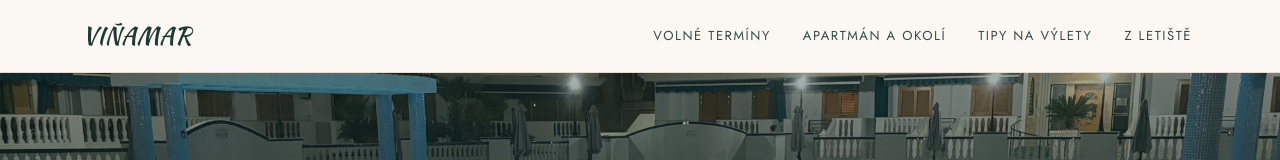
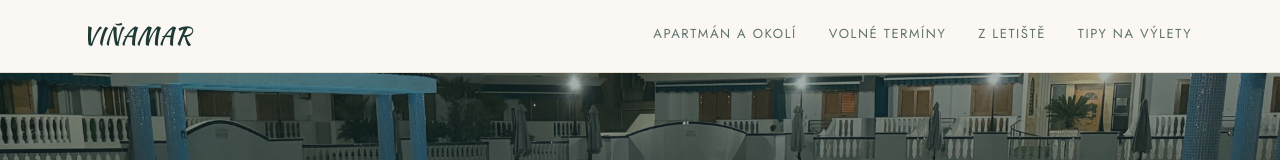
Before and after one commit to LubosRemplik/Vinamar-Web, a Next.js app in the folder web/: page / in a window 1280 px wide. Shown: the top 160 px of the page. Built offline with nearby package versions, Linux system fonts and the light colour scheme.

Commit message:
feat(web): reorder the nav and mark the current section

```diff
--- a/web/components/Footer.tsx
+++ b/web/components/Footer.tsx
@@ -1,13 +1,7 @@
 import Link from 'next/link';
+import { NAV_LINKS } from '@/lib/nav';
 import Container from './Container';
 import Logo from './Logo';
-
-const links = [
-  { href: '/volne-terminy', label: 'Volné termíny' },
-  { href: '/apartman', label: 'Apartmán a okolí' },
-  { href: '/tipy-na-vylety', label: 'Tipy na výlety' },
-  { href: '/z-letiste', label: 'Z letiště' },
-];
 
 export default function Footer() {
   return (
@@ -16,7 +10,7 @@ export default function Footer() {
         <div className="flex flex-col items-center gap-8 text-center sm:flex-row sm:items-end sm:justify-between sm:text-left">
           <Logo size="lg" subtitle />
           <nav className="flex flex-wrap justify-center gap-x-7 gap-y-3 sm:justify-end">
-            {links.map((l) => (
+            {NAV_LINKS.map((l) => (
               <Link
                 key={l.href}
                 href={l.href}
--- a/web/components/Nav.tsx
+++ b/web/components/Nav.tsx
@@ -1,21 +1,25 @@
 'use client';
 import { useEffect, useState } from 'react';
 import Link from 'next/link';
+import { usePathname } from 'next/navigation';
 import { getAdminToken } from '@/lib/admin';
+import { NAV_LINKS, isCurrent } from '@/lib/nav';
 import Container from './Container';
 import Logo from './Logo';
 
-const links = [
-  { href: '/volne-terminy', label: 'Volné termíny' },
-  { href: '/apartman', label: 'Apartmán a okolí' },
-  { href: '/tipy-na-vylety', label: 'Tipy na výlety' },
-  { href: '/z-letiste', label: 'Z letiště' },
-];
+const LINK = 'text-[13px] uppercase tracking-[0.12em] transition-colors';
 
-const LINK = 'text-[13px] uppercase tracking-[0.12em] text-ink/90 hover:text-ink transition-colors';
+// The current page is marked twice over — full-strength ink and a brass rule —
+// so it does not rely on colour alone.
+const DESKTOP_REST = 'border-b border-transparent pb-1 text-ink/70 hover:text-ink';
+const DESKTOP_CURRENT = 'border-b border-brass pb-1 text-ink';
+
+const MOBILE_REST = 'border-l-2 border-transparent pl-4 text-ink/70';
+const MOBILE_CURRENT = 'border-l-2 border-brass pl-4 text-ink';
 
 export default function Nav() {
   const [open, setOpen] = useState(false);
+  const pathname = usePathname() ?? '';
   // Admin token lives in localStorage, so this resolves client-side only — the
   // Administrace link appears just for a logged-in owner, never for visitors.
   const [isAdmin, setIsAdmin] = useState(false);
@@ -31,13 +35,21 @@ export default function Nav() {
         </Link>
 
         <nav className="hidden items-center gap-8 md:flex">
-          {links.map((l) => (
-            <Link key={l.href} href={l.href} className={LINK}>
+          {NAV_LINKS.map((l) => {
+            const current = isCurrent(pathname, l.href);
+            return (
+              <Link
+                key={l.href}
+                href={l.href}
+                aria-current={current ? 'page' : undefined}
+                className={`${LINK} ${current ? DESKTOP_CURRENT : DESKTOP_REST}`}
+              >
                 {l.label}
               </Link>
-          ))}
+            );
+          })}
           {isAdmin && (
-            <Link href="/admin" className={`${LINK} text-brass`}>
+            <Link href="/admin" className={`${LINK} text-brass hover:text-ink`}>
               Administrace
             </Link>
           )}
@@ -76,21 +88,27 @@ export default function Nav() {
 
       {open && (
         <nav id="mobile-menu" className="border-t border-line md:hidden">
-          <Container className="pb-4">
-            {links.map((l) => (
+          <Container className="py-2">
+            {NAV_LINKS.map((l) => {
+              const current = isCurrent(pathname, l.href);
+              return (
                 <Link
                   key={l.href}
                   href={l.href}
-                className="block border-b border-line/60 py-4 text-sm uppercase tracking-[0.12em] text-ink/80 last:border-0"
+                  aria-current={current ? 'page' : undefined}
+                  className={`block py-4 text-sm uppercase tracking-[0.12em] ${
+                    current ? MOBILE_CURRENT : MOBILE_REST
+                  }`}
                   onClick={() => setOpen(false)}
                 >
                   {l.label}
                 </Link>
-            ))}
+              );
+            })}
             {isAdmin && (
               <Link
                 href="/admin"
-                className="block border-b border-line/60 py-4 text-sm uppercase tracking-[0.12em] text-brass last:border-0"
+                className={`block py-4 pl-4 text-sm uppercase tracking-[0.12em] text-brass`}
                 onClick={() => setOpen(false)}
               >
                 Administrace
--- /dev/null
+++ b/web/lib/nav.ts
@@ -0,0 +1,18 @@
+export interface NavLink {
+  href: string;
+  label: string;
+}
+
+// One source of truth for the header and the footer, in the order the owner
+// wants visitors to read them.
+export const NAV_LINKS: NavLink[] = [
+  { href: '/apartman', label: 'Apartmán a okolí' },
+  { href: '/volne-terminy', label: 'Volné termíny' },
+  { href: '/z-letiste', label: 'Z letiště' },
+  { href: '/tipy-na-vylety', label: 'Tipy na výlety' },
+];
+
+// A trip detail (/tipy-na-vylety/tabarca) keeps its section marked as current.
+export function isCurrent(pathname: string, href: string): boolean {
+  return pathname === href || pathname.startsWith(`${href}/`);
+}
```
Also changed, not shown: 1 other file (tests, documents, lock files or other folders). Lines whose indentation alone changed are shown as unchanged.
